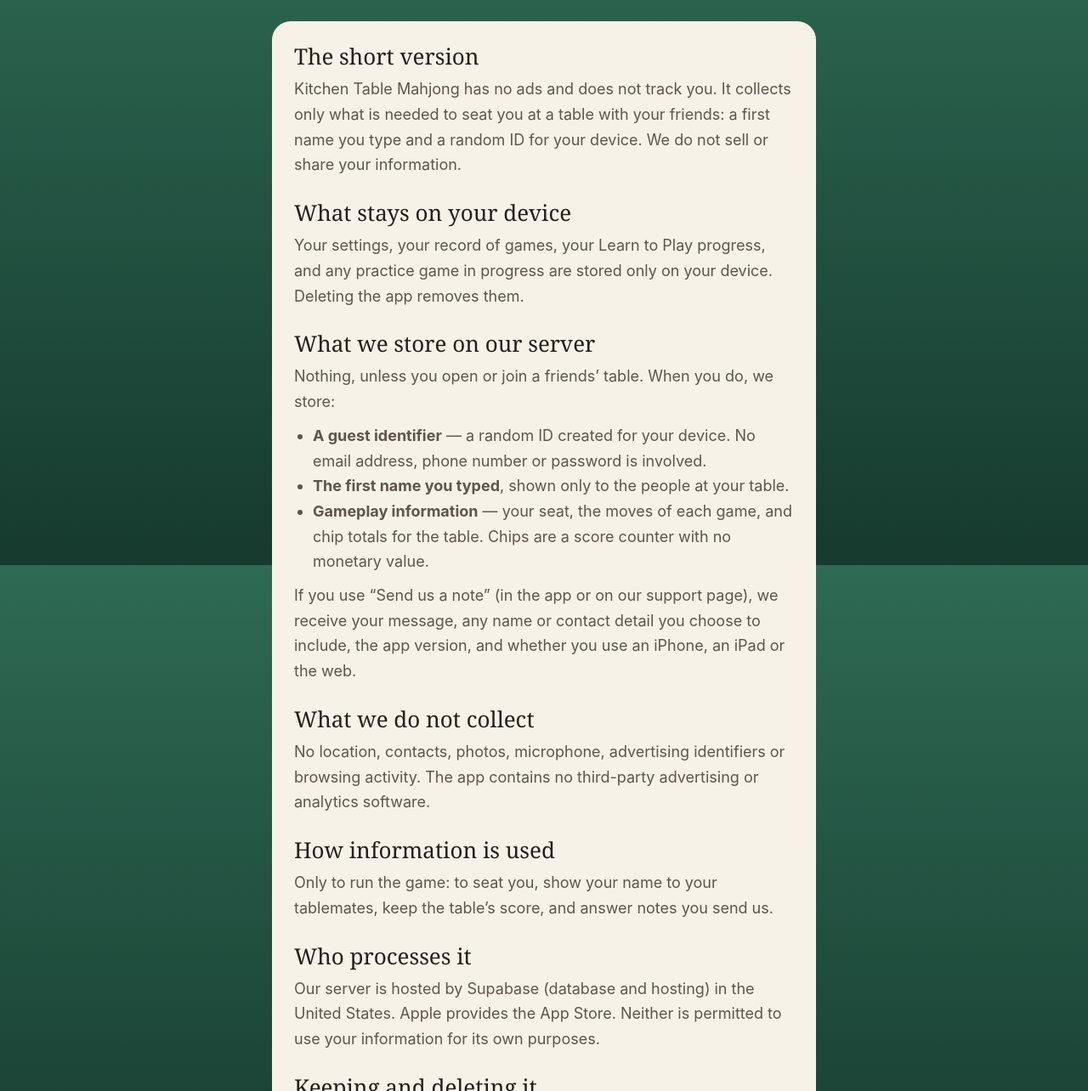
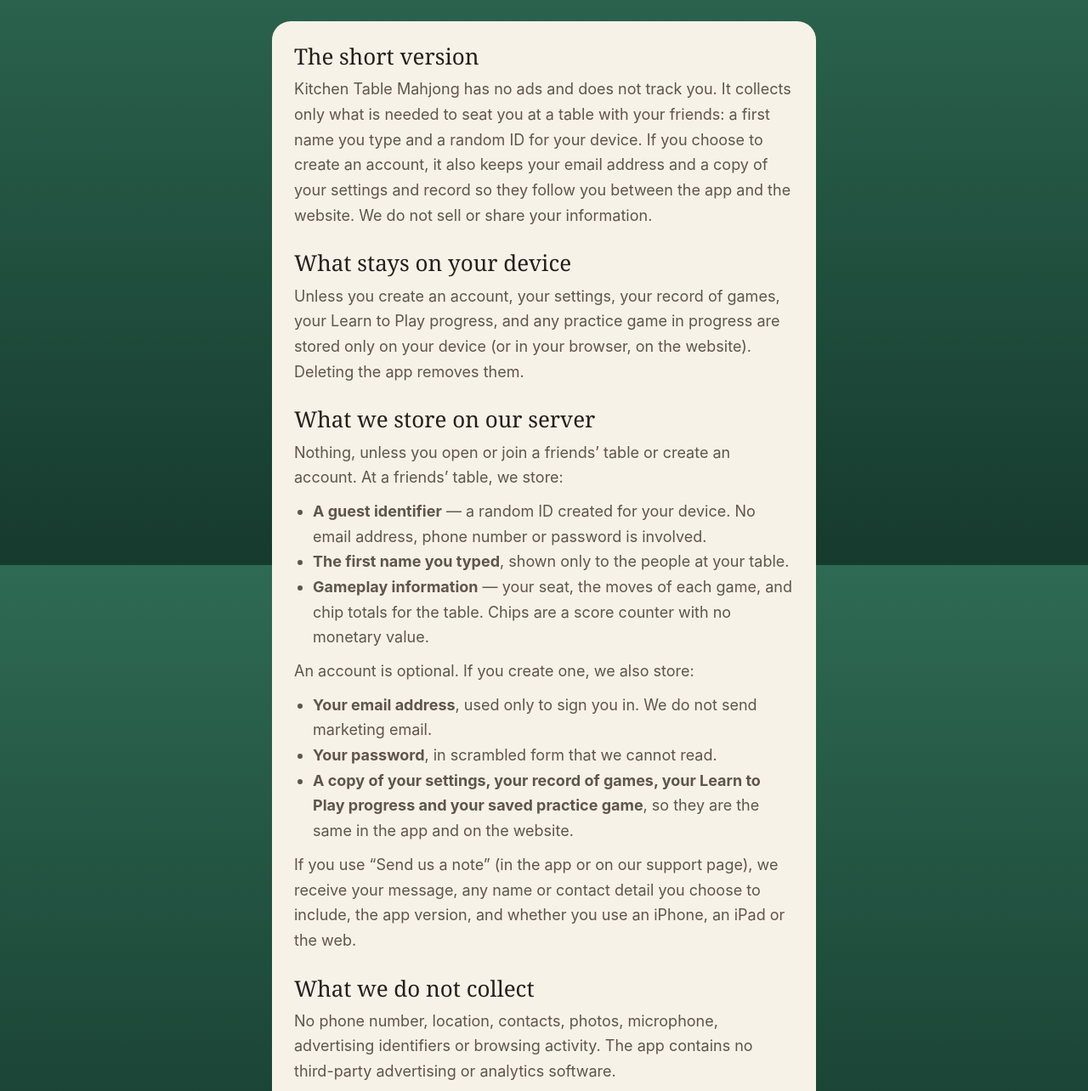
Before and after one commit to connor-cunningham/kitchen-table-mahjong, a plain HTML site: page privacy.html in a window 1280 px wide. Shown: the part 135-1419 px from the top of the page at 85% size. Drawn offline with Linux system fonts and the light colour scheme.

Commit message:
Privacy and help: optional accounts and the website

```diff
--- a/privacy.html
+++ b/privacy.html
@@ -27,26 +27,32 @@
 <main>
   <header>
     <h1>Privacy Policy</h1>
-    <p>Kitchen Table Mahjong · Effective November 20, 2026</p>
+    <p>Kitchen Table Mahjong · Effective November 21, 2026</p>
   </header>
   <article>
     <h2>The short version</h2>
-    <p>Kitchen Table Mahjong has no ads and does not track you. It collects only what is needed to seat you at a table with your friends: a first name you type and a random ID for your device. We do not sell or share your information.</p>
+    <p>Kitchen Table Mahjong has no ads and does not track you. It collects only what is needed to seat you at a table with your friends: a first name you type and a random ID for your device. If you choose to create an account, it also keeps your email address and a copy of your settings and record so they follow you between the app and the website. We do not sell or share your information.</p>
 
     <h2>What stays on your device</h2>
-    <p>Your settings, your record of games, your Learn to Play progress, and any practice game in progress are stored only on your device. Deleting the app removes them.</p>
+    <p>Unless you create an account, your settings, your record of games, your Learn to Play progress, and any practice game in progress are stored only on your device (or in your browser, on the website). Deleting the app removes them.</p>
 
     <h2>What we store on our server</h2>
-    <p>Nothing, unless you open or join a friends’ table. When you do, we store:</p>
+    <p>Nothing, unless you open or join a friends’ table or create an account. At a friends’ table, we store:</p>
     <ul>
       <li><strong>A guest identifier</strong> — a random ID created for your device. No email address, phone number or password is involved.</li>
       <li><strong>The first name you typed</strong>, shown only to the people at your table.</li>
       <li><strong>Gameplay information</strong> — your seat, the moves of each game, and chip totals for the table. Chips are a score counter with no monetary value.</li>
     </ul>
+    <p>An account is optional. If you create one, we also store:</p>
+    <ul>
+      <li><strong>Your email address</strong>, used only to sign you in. We do not send marketing email.</li>
+      <li><strong>Your password</strong>, in scrambled form that we cannot read.</li>
+      <li><strong>A copy of your settings, your record of games, your Learn to Play progress and your saved practice game</strong>, so they are the same in the app and on the website.</li>
+    </ul>
     <p>If you use “Send us a note” (in the app or on our support page), we receive your message, any name or contact detail you choose to include, the app version, and whether you use an iPhone, an iPad or the web.</p>
 
     <h2>What we do not collect</h2>
-    <p>No location, contacts, photos, microphone, advertising identifiers or browsing activity. The app contains no third-party advertising or analytics software.</p>
+    <p>No phone number, location, contacts, photos, microphone, advertising identifiers or browsing activity. The app contains no third-party advertising or analytics software.</p>
 
     <h2>How information is used</h2>
     <p>Only to run the game: to seat you, show your name to your tablemates, keep the table’s score, and answer notes you send us.</p>
@@ -55,7 +61,7 @@
     <p>Our server is hosted by Supabase (database and hosting) in the United States. Apple provides the App Store. Neither is permitted to use your information for its own purposes.</p>
 
     <h2>Keeping and deleting it</h2>
-    <p>Open the app and choose <strong>Settings → Delete my online data</strong> to erase your guest identifier, name, seat and chip records from our server immediately. Tables that no longer have any players may be removed periodically. Notes you send are kept until they have been answered or are no longer needed.</p>
+    <p>Open the app and choose <strong>Settings → Delete my online data</strong> to erase your guest identifier, name, seat and chip records from our server immediately. If you have an account, <strong>Account → Delete my account</strong> (in the app or on the website) erases all of that and your email address, saved settings and record as well. Tables that no longer have any players may be removed periodically. Notes you send are kept until they have been answered or are no longer needed.</p>
 
     <h2>Children</h2>
     <p>Kitchen Table Mahjong is a general-audience game. It is not directed at children under 13 and does not knowingly collect personal information from them.</p>
```
Also changed, not shown: index.html (+7 -3 lines).
